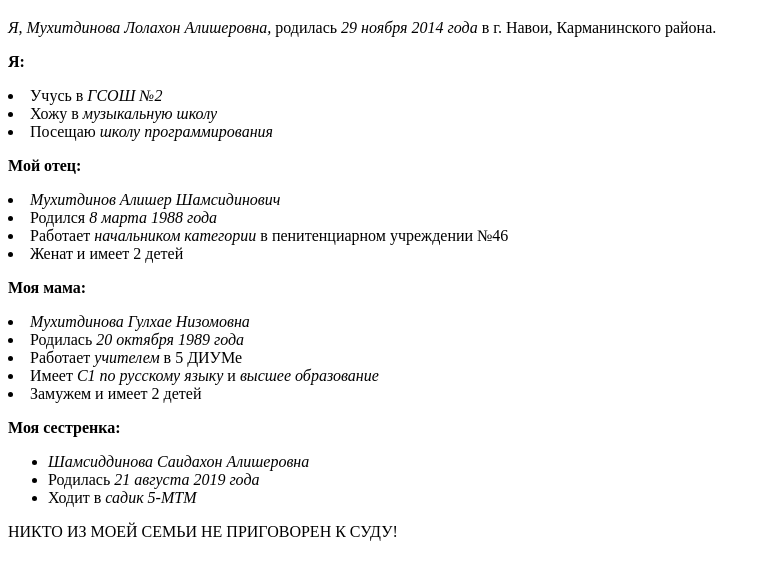
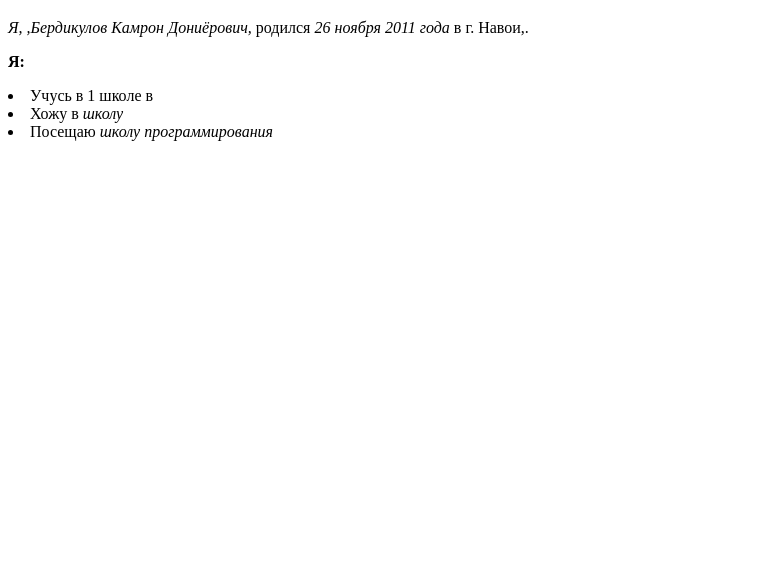
Before and after one commit to Kamron77zz/3_, a plain HTML site: page index.html in a window 1280 px wide. Shown: the part 61-636 px from the top of the page, without its empty margins (0-772 px from the left). Drawn offline with Linux system fonts and the light colour scheme.

Commit message:
Update index.html

```diff
--- a/index.html
+++ b/index.html
@@ -10,40 +10,20 @@
 
     <h1>АВТОБИОГРАФИЯ</h1>
 
-    <p><i>Я, Мухитдинова Лолахон Алишеровна,</i> родилась <i>29 ноября 2014 года</i> в г. Навои, Карманинского района.</p>
+    <p><i>Я, ,Бердикулов Камрон Дониёрович,</i> родился <i>26 ноября 2011 года</i> в г. Навои,.</p>
 
     <p><b>Я:</b></p>
 
-        <li>Учусь в <i>ГСОШ №2</i></li>
-        <li>Хожу в <i>музыкальную школу</i></li>
+        <li>Учусь в 1 школе  в <i></i></li>
+        <li>Хожу в <i> школу</i></li>
         <li>Посещаю <i>школу программирования</i></li>
 
 
-    <p><b>Мой отец:</b></p>
-
-        <li><i>Мухитдинов Алишер Шамсидинович</i></li>
-        <li>Родился <i>8 марта 1988 года</i></li>
-        <li>Работает <i>начальником категории</i> в пенитенциарном учреждении №46</li>
-        <li>Женат и имеет 2 детей</li>
 
 
-    <p><b>Моя мама:</b></p>
-
-        <li><i>Мухитдинова Гулхае Низомовна</i></li>
-        <li>Родилась <i>20 октября 1989 года</i></li>
-        <li>Работает <i>учителем</i> в 5 ДИУМе</li>
-        <li>Имеет <i>C1 по русскому языку</i> и <i>высшее образование</i></li>
-        <li>Замужем и имеет 2 детей</li>
 
 
-    <p><b>Моя сестренка:</b></p>
-    <ul>
-        <li><i>Шамсиддинова Саидахон Алишеровна</i></li>
-        <li>Родилась <i>21 августа 2019 года</i></li>
-        <li>Ходит в <i>садик 5-МТМ</i></li>
-    </ul>
 
-    <p class="important">НИКТО ИЗ МОЕЙ СЕМЬИ НЕ ПРИГОВОРЕН К СУДУ!</p>
 
 </body>
 </html>
```
